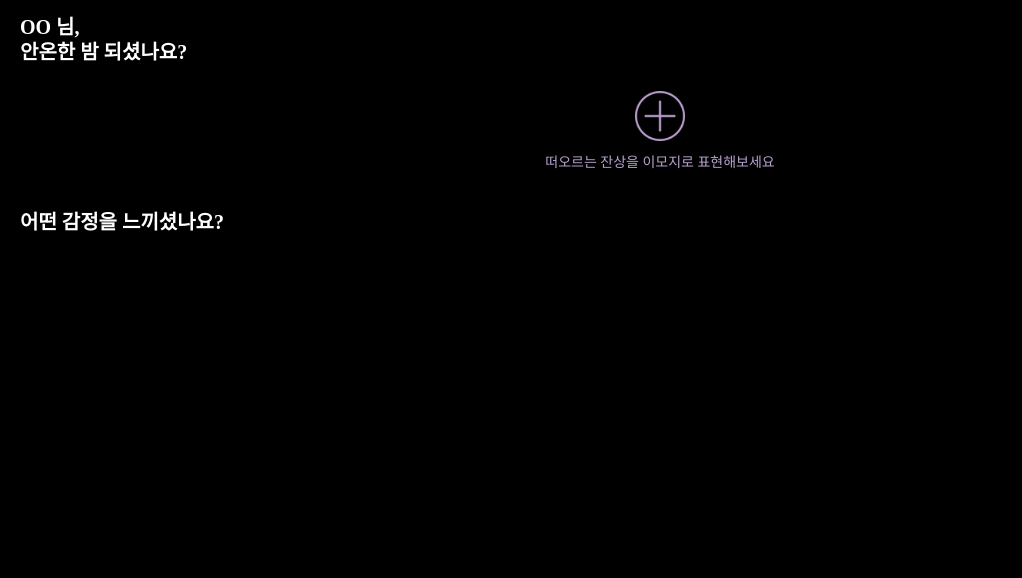
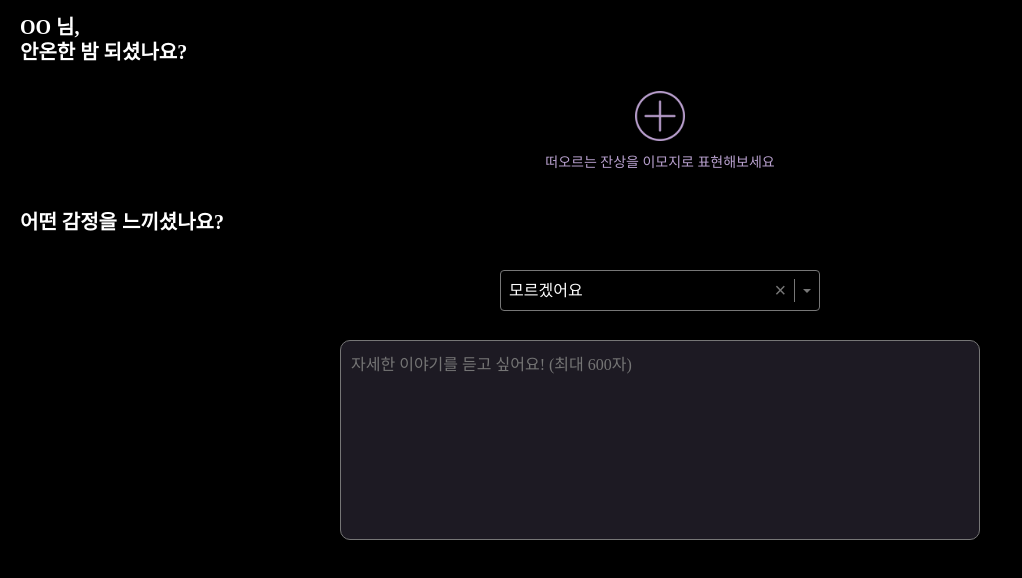
Before and after one commit to TEAM-DREAMCATCHER/DREAMCATCHER_Front-End, a React (Vite) app: page /recording in a window 1280 px wide. Shown: the top 578 px of the page, without its empty margins (0-1022 px from the left). Built offline with nearby package versions, Linux system fonts and the light colour scheme.

Commit message:
feat: 감정 글 작성하는 textArea 구현

```diff
--- a/src/components/recordLayout/index.tsx
+++ b/src/components/recordLayout/index.tsx
@@ -1,4 +1,4 @@
-import React, { useState } from 'react'
+import React, { ChangeEvent, useState } from 'react'
 import { RecordState } from './types'
 import EmojiPicker, { Emoji } from 'emoji-picker-react'
 import {
@@ -9,14 +9,34 @@ import {
     StyledLayout,
     EmojiContainer,
     DescriptionHeader,
+    DescriptionContainer,
+    DescriptionTextArea,
 } from './style'
 import { EmojiClickData } from 'emoji-picker-react/dist/types/exposedTypes'
+import { Select } from './Select'
+import { SelectOption } from './Select/types'
+
+const options = [
+    { label: '모르겠어요', value: '모르겠어요' },
+    { label: '웃겨요', value: '웃겨요' },
+    { label: '행복해요', value: '행복해요' },
+    { label: '멋져요', value: '멋져요' },
+    { label: '슬퍼요', value: '슬퍼요' },
+]
 
 function RecordLayout() {
-    const [recordState, setRecordState] = useState<RecordState>({ emoji: '' })
+    const [recordState, setRecordState] = useState<RecordState>({
+        emoji: '',
+        content: '',
+    })
+    const [category, setCategory] = useState<SelectOption | undefined>(options[0])
     const [showPicker, setShowPicker] = useState<boolean>(false)
 
-    const onEmojiClick = (emojiData: EmojiClickData, event: MouseEvent) => {
+    const handleChange = (event: ChangeEvent<HTMLTextAreaElement>) => {
+        setRecordState((prev) => ({ ...prev, content: event.target.value }))
+    }
+
+    const handleEmojiClick = (emojiData: EmojiClickData, event: MouseEvent) => {
         setRecordState((prev) => ({ ...prev, emoji: emojiData.unified }))
         setShowPicker((prev) => !prev)
     }
@@ -33,13 +53,18 @@ function RecordLayout() {
                         <DefaultImage src="img/plusCircle.png" alt="이모티콘 추가 버튼이미지" />
                     )}
                 </EmojiButton>
-
                 <EmojiDescription>떠오르는 잔상을 이모지로 표현해보세요</EmojiDescription>
-                {showPicker && <EmojiPicker onEmojiClick={onEmojiClick} />}
+                {showPicker && <EmojiPicker onEmojiClick={handleEmojiClick} />}
             </EmojiContainer>
-            <>
-                <DescriptionHeader>어떤 감정을 느끼셨나요?</DescriptionHeader>
-            </>
+            <DescriptionHeader>어떤 감정을 느끼셨나요?</DescriptionHeader>
+            <DescriptionContainer>
+                <Select options={options} value={category} onChange={(o) => setCategory(o)} />
+                <DescriptionTextArea
+                    placeholder="자세한 이야기를 듣고 싶어요! (최대 600자)"
+                    onChange={handleChange}
+                    maxLength={600}
+                ></DescriptionTextArea>
+            </DescriptionContainer>
         </StyledLayout>
     )
 }
--- a/src/components/recordLayout/style.ts
+++ b/src/components/recordLayout/style.ts
@@ -38,16 +38,20 @@ export const EmojiButton = styled.button`
 export const EmojiDescription = styled.div`
     height: 16px;
     font-family: 'Pretendard';
+    font-style: normal;
+    font-weight: 500;
+    font-size: 14px;
     font-size: 14px;
     display: flex;
     text-align: center;
     align-items: center;
     color: #b9a1cf;
     margin-top: 10px;
+    background-color: linear-gradient(126.87deg, #635273 16.19%, #b9a1cf 83.65%);
 `
 
 export const DescriptionHeader = styled.header`
-    position: fixed;
+    position: absolute;
     top: 210px;
     width: 390px;
     height: 25px;
@@ -56,3 +60,25 @@ export const DescriptionHeader = styled.header`
     line-height: 24px;
     font-family: 'Pretendard';
 `
+
+export const DescriptionContainer = styled.div`
+    position: absolute;
+    top: 270px;
+    width: 100%;
+    display: flex;
+    justify-content: center;
+`
+
+export const DescriptionTextArea = styled.textarea`
+    resize: none;
+    background-color: #1d1a23;
+    color: white;
+    font-size: 16px;
+    font-family: 'Pretendard';
+    width: 50%;
+    height: 200px;
+    padding: 10px;
+    border-radius: 10px;
+    position: absolute;
+    top: 70px;
+`
--- a/src/components/recordLayout/types.ts
+++ b/src/components/recordLayout/types.ts
@@ -1,3 +1,4 @@
 export interface RecordState {
     emoji: string
+    content: string
 }
```
